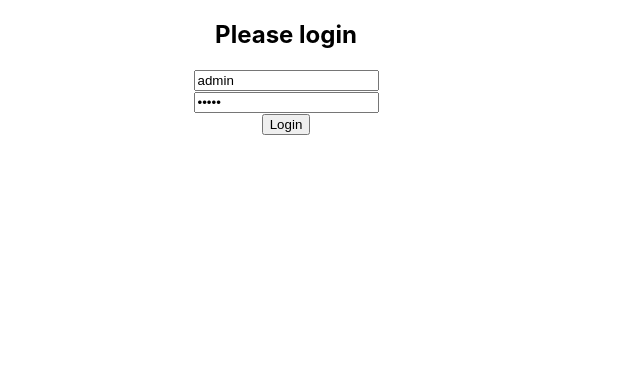
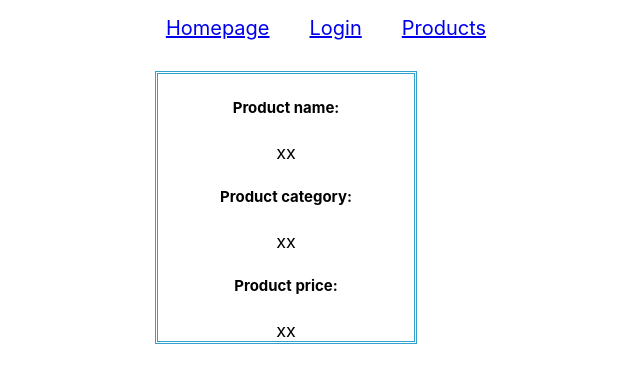
Before and after one commit to eegiievol/ecomm-frontend, a React (Create React App) app: page /products in a window 1280 px wide. Shown: the top 380 px of the page, without its empty margins (354-994 px from the left). Built offline with nearby package versions, Linux system fonts and the light colour scheme; no server answers.

Commit message:
homepage add

```diff
--- a/package.json
+++ b/package.json
@@ -9,6 +9,7 @@
     "axios": "^0.24.0",
     "react": "^17.0.2",
     "react-dom": "^17.0.2",
+    "react-router": "^6.1.1",
     "react-router-dom": "^6.1.1",
     "react-scripts": "4.0.3",
     "web-vitals": "^1.1.2"
--- a/src/App.css
+++ b/src/App.css
@@ -36,3 +36,9 @@
     transform: rotate(360deg);
   }
 }
+
+#menu li {
+  display: inline-block;
+  font-size: 20px;
+  margin-left: 40px;
+}
--- a/src/App.js
+++ b/src/App.js
@@ -1,13 +1,18 @@
 import logo from './logo.svg';
 import './App.css';
-import Login from './Login';
+
+
+import { BrowserRouter } from 'react-router-dom';
+import Dashboard from './Dashboard';
 
 function App() {
   return (
-    <div className="App">
-      <Login/>
+    <BrowserRouter>
 
-    </div>
+      <div className='App'>
+        <Dashboard/>
+      </div>
+    </BrowserRouter>
   );
 }
 
--- /dev/null
+++ b/src/Caller.js
@@ -0,0 +1,4 @@
+function Caller(props){
+
+
+}
--- /dev/null
+++ b/src/Dashboard.js
@@ -0,0 +1,41 @@
+import Login from './Login/Login';
+import { Link, Route, Routes } from 'react-router-dom';
+import Homepage from "./Homepage";
+import ProductsShow from './Product/ProductsShow';
+import './App.css';
+
+function Dashboard() {
+
+    const token = localStorage.getItem("authorization");
+
+    return (
+        <div className="App">
+
+            <ul id='menu'>
+                <li><Link to='/homepage'>Homepage</Link></li>
+                <li><Link to='/login'>Login</Link></li>
+                <li><Link to='/products'>Products</Link></li>
+            </ul>
+
+
+            <Routes>
+                <Route path='/login' element={
+                    <Login />
+                } />
+
+                <Route path='/homepage' element={
+                    <Homepage />
+                } />
+
+                <Route path='/products' element={
+                    <ProductsShow />
+                }/>
+
+            </Routes>
+
+        </div>
+    )
+
+}
+
+export default Dashboard
--- /dev/null
+++ b/src/Homepage.js
@@ -0,0 +1,12 @@
+function Homepage(props){
+
+
+    return (
+        <div className="App">
+            <h5>{props.username}</h5>
+
+        </div>
+    )
+}
+
+export default Homepage
--- /dev/null
+++ b/src/Login/Login.css
@@ -0,0 +1,5 @@
+.login-wrapper {
+    display: flex;
+    flex-direction: column;
+    align-items: center;
+}
--- a/src/Login.js
+++ b/src/Login/Login.js
@@ -1,13 +1,16 @@
 import React, { Component, useState } from "react";
 import axios from "axios";
+import Homepage from "../Homepage";
+import { Link, Route, Routes, Navigate } from 'react-router-dom';
+import './Login.css';
 
 function Login() {
 
+
     let [state, setState] = useState({
-        "username": "admin",
-        "password": "1234"
+        username: "",
+        password: ""
     })
-
 
 
     function handleFormSubmit(event) {
@@ -22,11 +25,28 @@ function Login() {
 
         axios.post(endpoint, user_object)
             .then(res => {
-                console.log(res.data.jwt);
-                localStorage.setItem("authorization", res.data.jwt);
-                handleDashboard();
+
+                if(Object.keys(Object.values(res)[0]) == 'jwt'){
+                    localStorage.setItem("authorization", res.data.jwt);
+                    handleDashboard();
+                }
+                else{
+                    alert('Login has failed, check you USERNAME/PASSWORD')
+                }
+                // console.log(res.data.jwt);
+
             });
     };
+
+    function usernameChangedEvent(event) {
+        // event.targete.value
+        setState({ ...state, username: event.target.value })
+    }
+
+    function passwordChangedEvent(event) {
+        // event.targete.value
+        setState({ ...state, password: event.target.value })
+    }
 
     function handleDashboard() {
         const saved_token = localStorage.getItem("authorization");
@@ -41,32 +61,29 @@ function Login() {
         })
             .then(res => {
                 console.log(res.data)
-                // if (res.data === "success") {
-                //     console.log(res.data)
-                // } else {
-                //     alert("Authentication failure");
-                // }
             });
     }
 
 
     return (
         <div className="App">
-            <div class="wrapper">
+            <div class="login-wrapper">
                 <form class="form-signin" onSubmit={handleFormSubmit}>
                     <h2 class="form-signin-heading">Please login</h2>
                     <div className="form-group">
                         <input type="text"
                             class="form-control"
                             placeholder="User name"
-                            value="admin"
+
+                            onChange={usernameChangedEvent}
                         />
                     </div>
                     <div className="form-group">
                         <input type="password"
                             class="form-control"
                             placeholder="password"
-                            value="admin"
+
+                            onChange={passwordChangedEvent}
                         />
                     </div>
                     <button class="btn btn-lg btn-primary btn-block" type="submit">
--- /dev/null
+++ b/src/Product/ProductList.js
@@ -0,0 +1,15 @@
+import './product.css';
+
+function ProductList(props){
+
+    return(
+        <div className='general'>
+            <h5>Product name:</h5> {props.name}
+            <h5>Product category:</h5> {props.productCategory}
+            <h5>Product price:</h5> {props.price}
+        </div>
+    )
+
+}
+
+export default ProductList
--- /dev/null
+++ b/src/Product/ProductsShow.js
@@ -0,0 +1,58 @@
+import axios from "axios";
+import { useEffect, useState } from "react";
+import ProductList from "./ProductList";
+import './product.css';
+
+function ProductsShow() {
+
+    const saved_token = localStorage.getItem("authorization");
+    const AuthStr = 'Bearer '.concat(saved_token);
+
+    let [productsState, setProductsState] = useState({
+        products: [
+            {
+                id: "xx",
+                productCategory: "xx",
+                name: "xx",
+                addedDate: "xx",
+                price: "xx",
+                productStatus: "xx"
+            }
+        ]
+    })
+
+    useEffect(() => {
+
+        const saved_token = localStorage.getItem("authorization");
+        const AuthStr = 'Bearer '.concat(saved_token);
+
+        console.log("got token: ", AuthStr)
+        console.log("USE EFFECT CALLED")
+        axios.get("http://localhost:8080/products/getAll", {
+            headers: {
+                'Authorization': AuthStr
+            }
+        })
+            .then(res => {
+                console.log(res.data)
+                setProductsState({ products: res.data })
+            })
+    }, []);
+
+    return (
+
+        productsState.products.map((item) => {
+            return <ProductList
+                id={item.id}
+                productCategory={item.productCategory}
+                name={item.name}
+                addedDate={item.addedDate}
+                price={item.price}
+                productStatus={item.productStatus}
+            />
+        })
+
+    )
+}
+
+export default ProductsShow
--- /dev/null
+++ b/src/Product/product.css
@@ -0,0 +1,7 @@
+.general {
+    font-size: 18px;
+    border: double #32a1ce;
+    margin: 15px;
+    width: 20%;
+    display: inline-block;
+}
```
Also changed, not shown: 1 other file (tests, documents, lock files or other folders).
